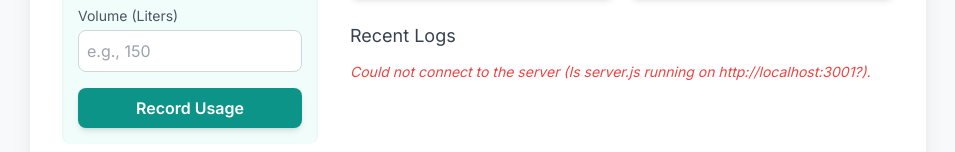
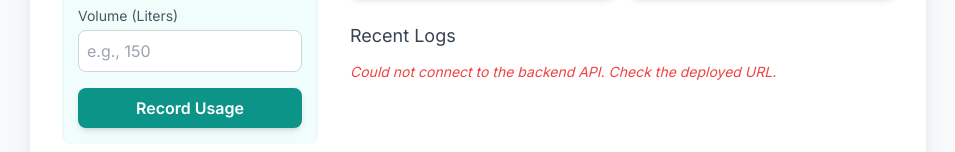
Before and after one commit to Joshwxb/June-Cohort-2025-MERN-Stack-Final-Project-, a website: page index.html in a window 1280 px wide. Shown: the part 320-472 px from the top of the page, without its empty margins (162-1117 px from the left). Drawn offline with nearby package versions, Linux system fonts and the light colour scheme; no server answers.

Commit message:
Update index.html

```diff
--- a/index.html
+++ b/index.html
@@ -69,10 +69,10 @@
     </div>
 
     <script>
-        // FIX: Changed API_URLs from relative paths to absolute URLs using the full localhost address.
-        // This resolves the "Failed to parse URL" error by ensuring the fetch call uses a complete URL format.
-        const BASE_URL = 'http://localhost:3001'; // Corrected port to match server.js
-        // ✅ FIX 1: Using backticks for template literals
+        // CRITICAL: This MUST be replaced with your live Render URL
+        // (e.g., 'https://waterwise-api.onrender.com') before the final Vercel deployment.
+        const BASE_URL = 'YOUR_RENDER_BACKEND_URL';
+
         const API_URL = `${BASE_URL}/api/summary`;
         const LOG_API_URL = `${BASE_URL}/api/log`;
 
@@ -80,7 +80,6 @@
 
         async function fetchLogsAndRender() {
             const logHistoryDiv = document.getElementById('log-history');
-            // ✅ FIX 2: Using backticks for template literal
             logHistoryDiv.innerHTML = `<p class="text-gray-400 text-sm italic">Fetching data from MongoDB...</p>`;
 
             try {
@@ -89,7 +88,6 @@
                 const data = await response.json();
 
                 if (!data.success) {
-                    // ✅ FIX 3: Using backticks for template literal
                     logHistoryDiv.innerHTML = `<p class="text-red-500 text-sm italic">Error fetching data: ${data.message}</p>`;
                     return;
                 }
@@ -103,7 +101,6 @@
                 });
 
                 // Update Summary Cards
-                // ✅ FIX 4: Using backticks for template literal
                 document.getElementById('total-usage').innerText = `${totalVolume.toFixed(2)} L`;
                 document.getElementById('total-entries').innerText = logs.length;
 
@@ -127,14 +124,13 @@
                 });
 
                 if (logs.length > 5) {
-                    // ✅ FIX 5: Using backticks for template literal
                     logHistoryDiv.innerHTML += `<p class="text-center text-xs text-gray-500 mt-2">... and ${logs.length - 5} more entries</p>`;
                 }
 
             } catch (error) {
                 console.error("Fetch error:", error);
-                // ✅ FIX 7: Updated the port reference to 3001
-                logHistoryDiv.innerHTML = `<p class="text-red-500 text-sm italic">Could not connect to the server (Is server.js running on http://localhost:3001?).</p>`;
+                // Updated message to be generic for deployment
+                logHistoryDiv.innerHTML = `<p class="text-red-500 text-sm italic">Could not connect to the backend API. Check the deployed URL.</p>`;
             }
         }
 
@@ -182,7 +178,6 @@
                     // Update UI immediately
                     fetchLogsAndRender();
                 } else {
-                    // ✅ FIX 6: Using backticks for template literal
                     logMessage.innerText = `Error: ${data.message}`;
                     logMessage.classList.remove('hidden');
                     logMessage.classList.add('text-red-500');
```
